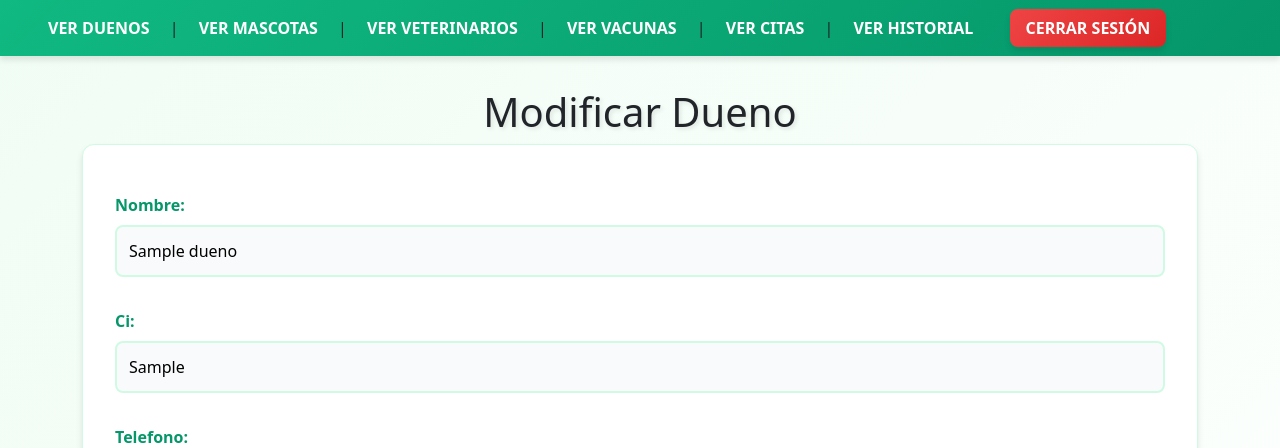
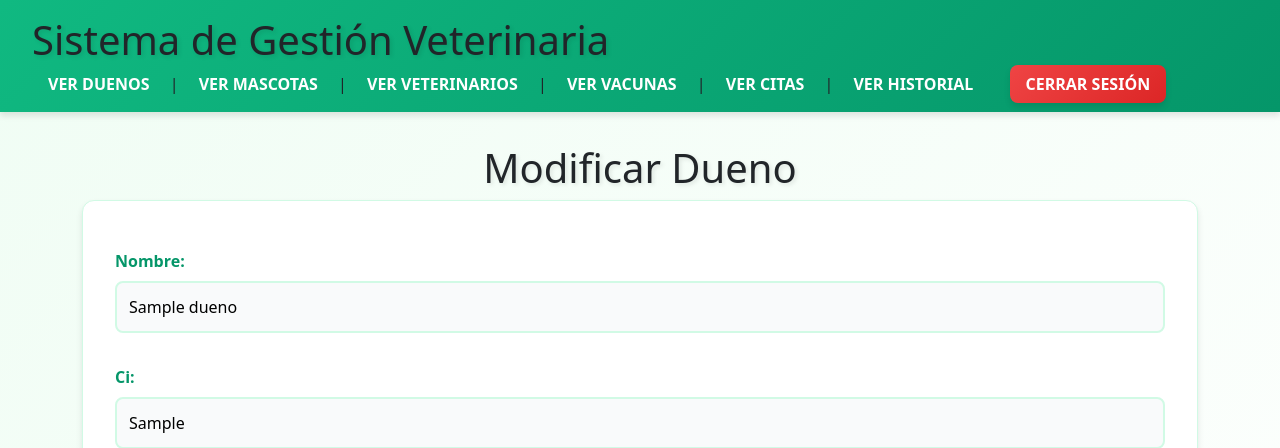
Before and after one commit to Jorge-Luis-Contreras-Maidana/ProyectoWeb3, a Django app: page /actualizar_dueno/1/ in a window 1280 px wide. Shown: the top 448 px of the page. Run offline with Django 5.2, Linux system fonts and the light colour scheme; tables that the repository leaves empty hold one stand-in row (values such as "Sample post").

Commit message:
Update base.html

```diff
--- a/proyectoweb3/appVeterinaria/templates/base.html
+++ b/proyectoweb3/appVeterinaria/templates/base.html
@@ -15,6 +15,9 @@
     {% block navigation %}
 
         <nav>
+                    <div class="d-flex justify-content-between align-items-center">
+                        <h1>Sistema de Gestión Veterinaria</h1>
+                    </div>
                     <a href="{% url 'listar_duenos' %}">VER DUENOS</a> |
                     <a href="{% url 'listar_mascotas' %}">VER MASCOTAS</a> |
                     <a href="{% url 'listar_veterinarios' %}">VER VETERINARIOS</a> |
```
